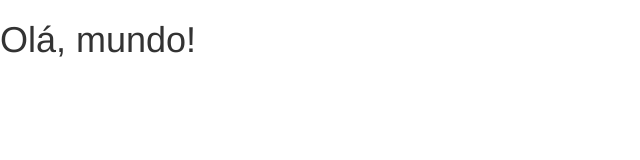
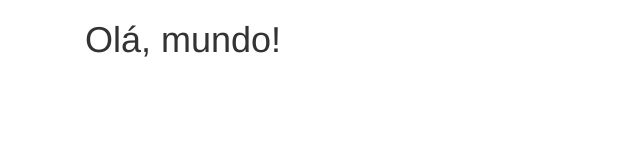
Before and after one commit to celsoyh/celsoyh.github.io, a plain HTML site: page index.html in a window 1280 px wide. Shown: the whole page, without its empty margins (0-640 px from the left). Drawn offline with nearby package versions, Linux system fonts and the light colour scheme.

Commit message:
Container add to centralize everything

```diff
--- a/index.html
+++ b/index.html
@@ -2,6 +2,7 @@
 <html>
 
 <head>
+    <meta charset="UTF-8">
     <title>None</title>
     <!-- Latest compiled and minified CSS -->
     <link rel="stylesheet" href="https://maxcdn.bootstrapcdn.com/bootstrap/3.3.5/css/bootstrap.min.css" integrity="sha512-dTfge/zgoMYpP7QbHy4gWMEGsbsdZeCXz7irItjcC3sPUFtf0kuFbDz/ixG7ArTxmDjLXDmezHubeNikyKGVyQ==" crossorigin="anonymous">
@@ -10,11 +11,13 @@
 
 <body>
     <section id="row-1">
-    	<div class="row">
-    		<div class="col-lg-12">
-    			<h1>Olá, mundo!</h1>
-    		</div>
-    	</div>
+        <div class="row">
+            <div class="container">
+                <div class="col-lg-12">
+                    <h1>Olá, mundo!</h1>
+                </div>
+            </div>
+        </div>
     </section>
     <script src="//code.jquery.com/jquery-1.11.3.min.js"></script>
     <script src="//code.jquery.com/jquery-migrate-1.2.1.min.js"></script>
```
